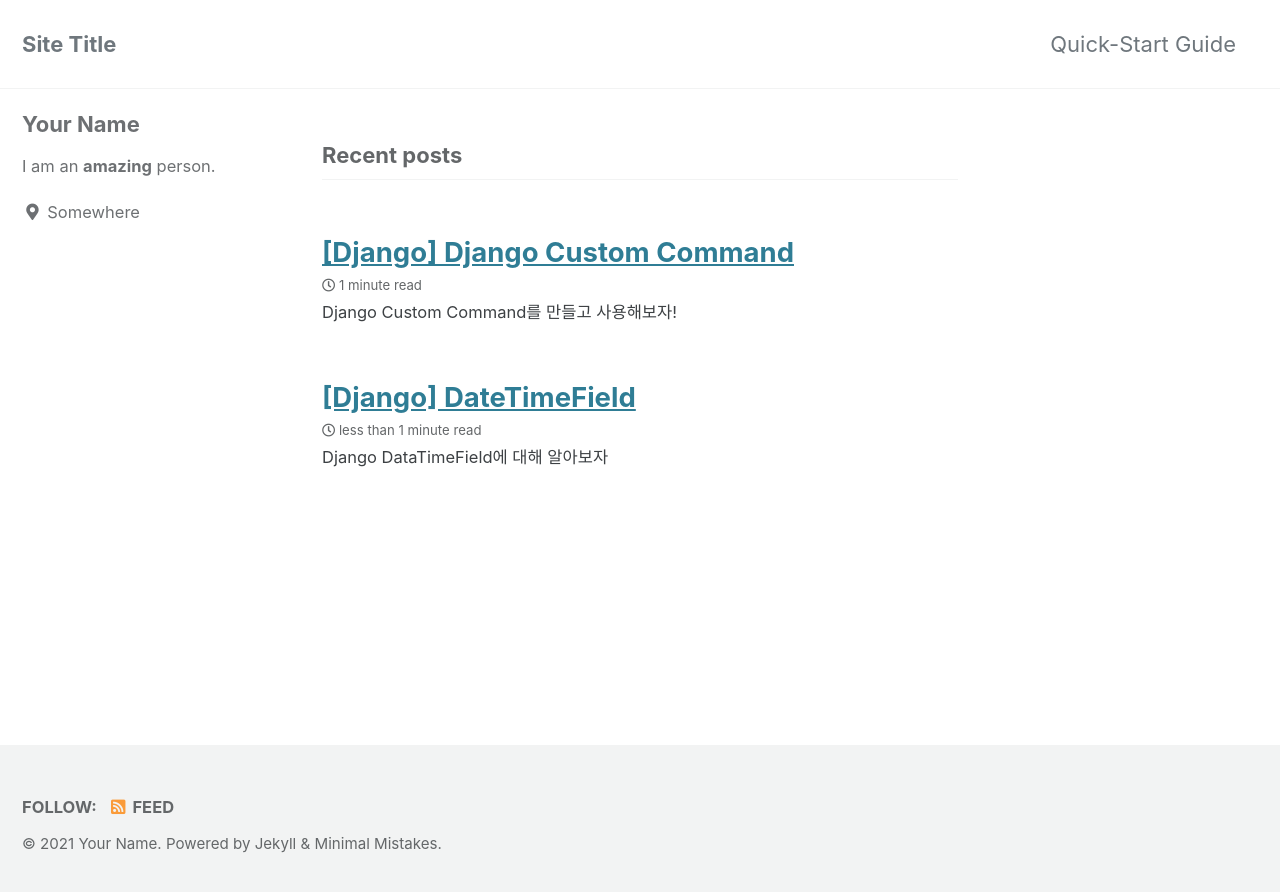
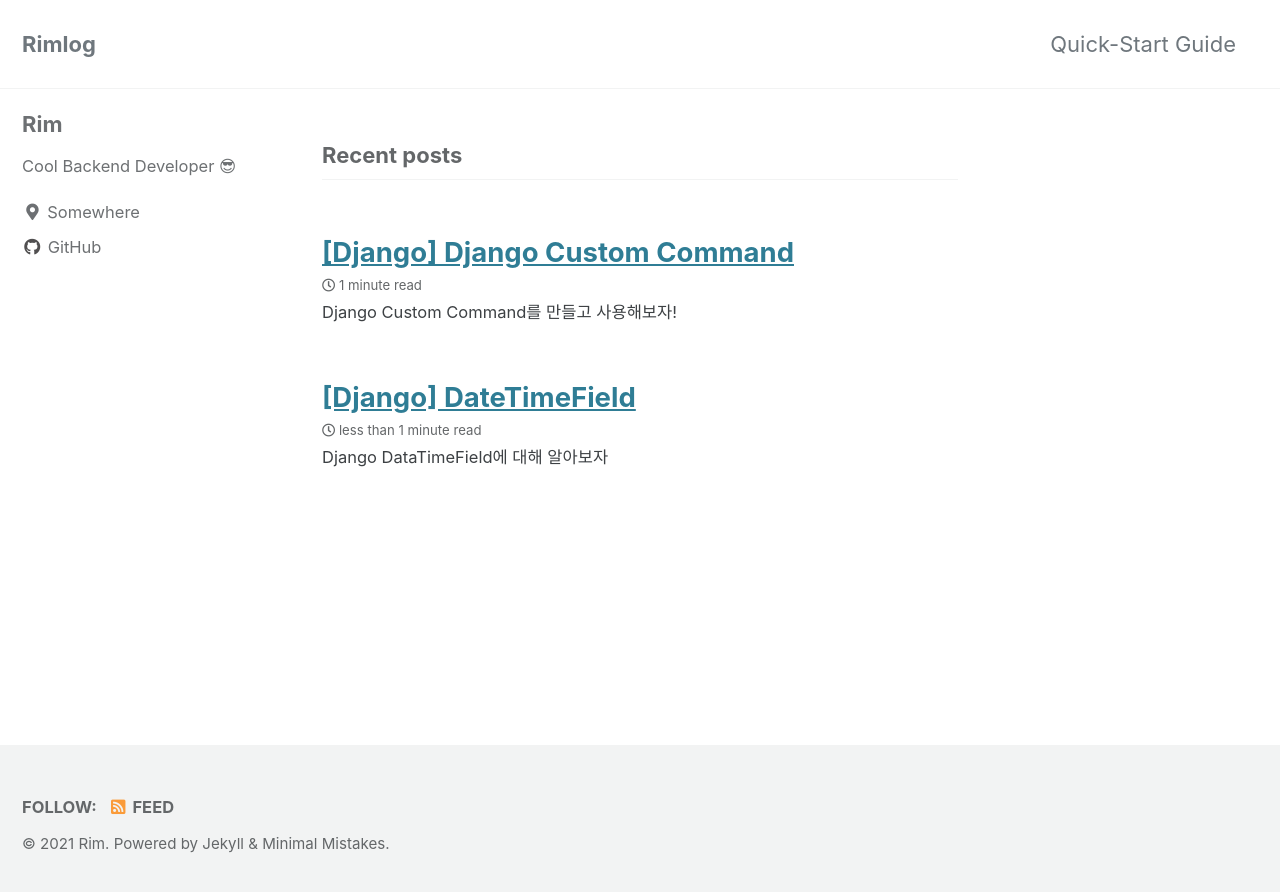
Before and after one commit to rimi0108/rimi0108.github.io, a Jekyll site: the page built from index.html, in a window 1280 px wide. Shown: the top 892 px of the page. Built offline with Jekyll 4.4.1, drawn with Linux system fonts in a browser that asks for light colours; cached includes are drawn as plain includes; the list of posts is cut into pages by our own code.

Commit message:
Update _config.yml

```diff
--- a/_config.yml
+++ b/_config.yml
@@ -16,10 +16,10 @@ minimal_mistakes_skin    : "default" # "air", "aqua", "contrast", "dark", "dirt"
 
 # Site Settings
 locale                   : "en-US"
-title                    : "Site Title"
+title                    : "Rimlog"
 title_separator          : "-"
 subtitle                 : # site tagline that appears below site title in masthead
-name                     : "Your Name"
+name                     : "Rim"
 description              : "An amazing website."
 url                      : # the base hostname & protocol for your site e.g. "https://mmistakes.github.io"
 baseurl                  : # the subpath of your site, e.g. "/blog"
@@ -102,9 +102,9 @@ analytics:
 
 # Site Author
 author:
-  name             : "Your Name"
+  name             : "Rim"
   avatar           : # path of avatar image, e.g. "/assets/images/bio-photo.jpg"
-  bio              : "I am an **amazing** person."
+  bio              : "Cool Backend Developer 😎"
   location         : "Somewhere"
   email            :
   links:
@@ -122,7 +122,7 @@ author:
       # url: "https://facebook.com/"
     - label: "GitHub"
       icon: "fab fa-fw fa-github"
-      # url: "https://github.com/"
+      url: "https://github.com/rimi0108"
     - label: "Instagram"
       icon: "fab fa-fw fa-instagram"
       # url: "https://instagram.com/"
```
